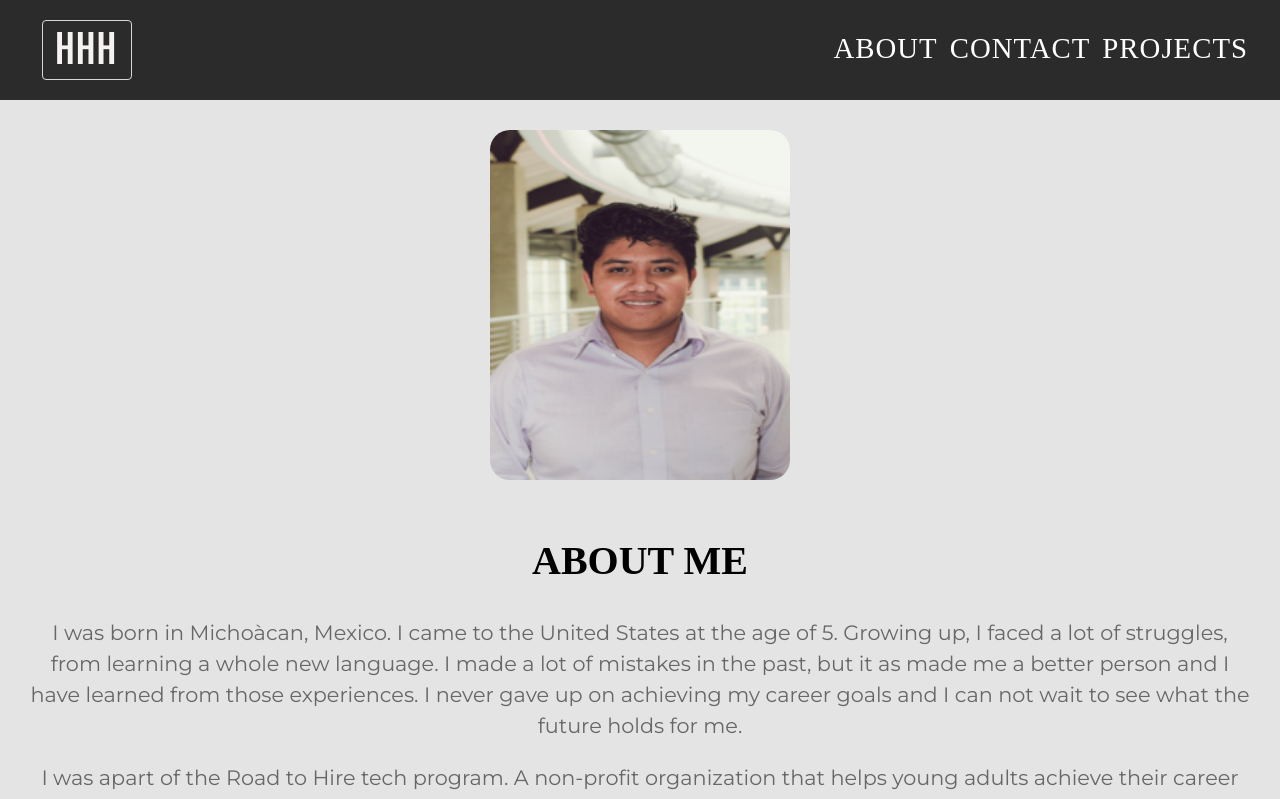
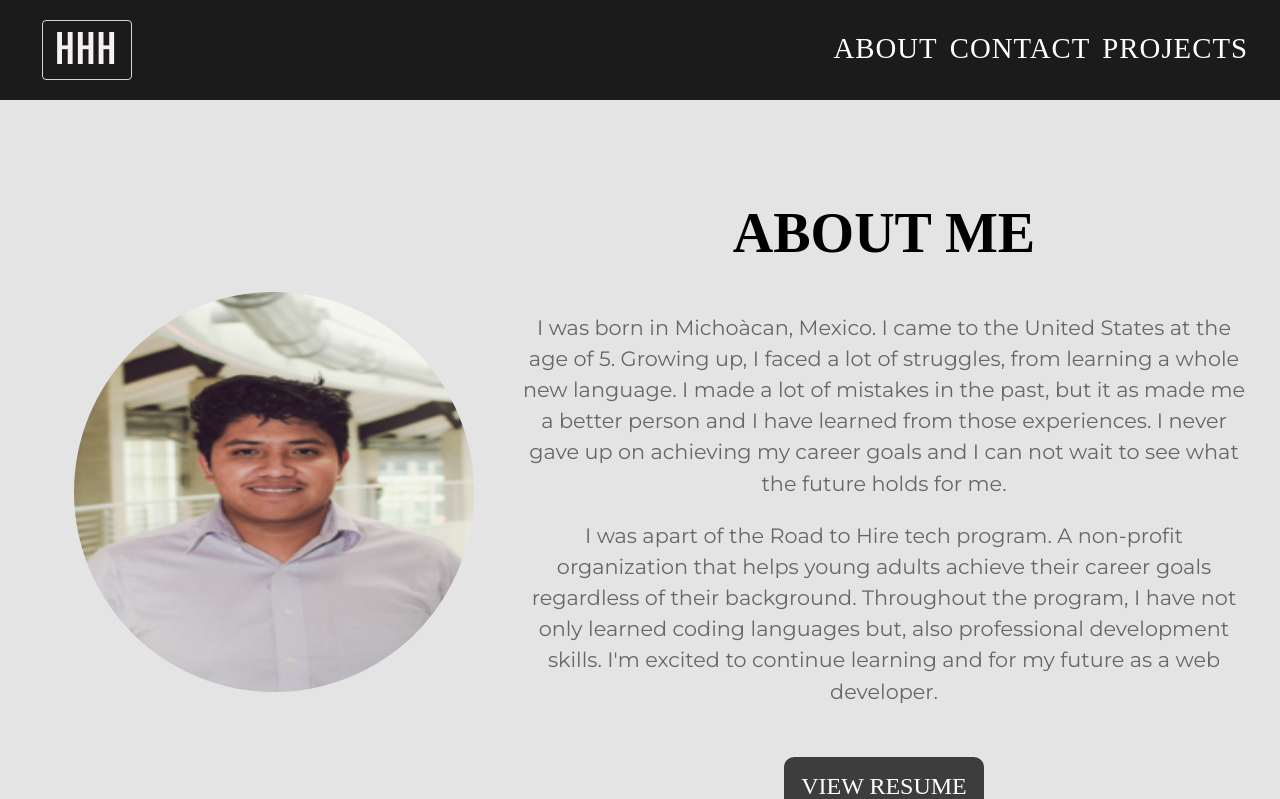
Before and after one commit to Hhernan6/personalPortfolio, a React (Create React App) app: page /About in a window 1280 px wide. Shown: the top 799 px of the page. Built offline with nearby package versions, Linux system fonts and the light colour scheme; no server answers; a web font is replaced by a local one.

Commit message:
styling changes

```diff
--- a/src/App.js
+++ b/src/App.js
@@ -1,12 +1,11 @@
 import React, { Component } from "react";
 import "./assets/App.scss";
 import Header from "./components/Header/Header";
-import Hero from "./components/Hero/Hero";
 import Contact from "./components/Contact/Contact";
 import Projects from "./components/Projects/Projects";
 import { BrowserRouter, Route, Switch } from "react-router-dom";
 import About from "./components/About/About";
-import Footer from "./components/footer/Footer";
+
 import Home from "./components/Home/Home";
 class App extends Component {
   constructor() {
@@ -16,7 +15,7 @@ class App extends Component {
     };
   }
   componentDidMount() {
-    fetch("https://api.jsonbin.io/b/5bb7cc37a97c597b3c6069fd/16")
+    fetch("https://api.jsonbin.io/b/5bd33044adf9f5652a65e946")
       .then(response => response.json())
       .then(res => {
         this.setState({
@@ -48,7 +47,7 @@ class App extends Component {
               </main>
             {/* </Switch> */}
 
-            <Footer />
+
           </div>
         </BrowserRouter>
       </div>
--- a/src/assets/partials/_About.scss
+++ b/src/assets/partials/_About.scss
@@ -3,35 +3,47 @@
   width: 100%;
   background-color: rgb(228, 228, 228);
   display: flex;
+  align-items: center;
   justify-content: space-around;
   flex-direction: column;
-  margin: 0 auto;
-padding: 30px;
+  margin: 100px auto 15px auto;
+  padding: 30px;
+  @media (min-width: 1060px) {
+    flex-direction: row;
+  }
   img {
-    display: block;
     width: 300px;
-    height: 350px;
-    border-radius: 20px;
+    height: 300px;
+    border-radius: 100%;
     margin: 0 auto;
+    @media (min-width: 1060px) {
+      width: 400px;
+      height: 400px;
+    }
   }
   .about-container__content {
     width: 100%;
-    height: 100%;
+    height: 700px;
     margin-top: 2%;
     text-align: center;
+    @media (min-width: 1060px) {
+      width: 60%;
+    }
 
     h2 {
       font-family: "Share", cursive;
       text-transform: uppercase;
       font-size: 2.5rem;
+      @media (min-width: 767px) {
+        font-size: 3.5rem;
+      }
     }
     p {
       font-size: 1.1rem;
       font-family: "Montserrat", sans-serif;
       line-height: 1.5;
       color: rgb(104, 103, 103);
-      height: 100%;
-      width: 100%;
+
       @media (min-width: 760px) {
         font-size: 1.3rem;
       }
--- a/src/assets/partials/_contact.scss
+++ b/src/assets/partials/_contact.scss
@@ -5,7 +5,7 @@
   justify-content: space-around;
   flex-direction: column;
   height: 100%;
-  margin: 0 auto;
+  margin: 100px auto;
   @media (min-width: 760px) {
     flex-direction: row;
     justify-content: space-around;
--- a/src/assets/partials/_header.scss
+++ b/src/assets/partials/_header.scss
@@ -2,13 +2,13 @@
   //   background-color: rgb(245, 243, 243);//403e3e
   top: 0;
   z-index: 100;
-  position: fixed;
+  position: absolute;
   width: 100%;
   display: flex;
   align-items: center;
   justify-content: center;
   height: 100px;
-background-color: rgb(43, 43, 43);
+  background-color: rgb(28, 27, 27);
   &__menu-icon {
     cursor: pointer;
     margin-right: 10px;
@@ -77,12 +77,7 @@ background-color: rgb(43, 43, 43);
     }
   }
 }
-.sticky {
-  position: fixed;
-  top: 0;
-  width: 100%;
-  background: rgb(43, 43, 43);
-}
+
 
 .mobile-nav {
   background-color: rgb(23, 22, 22);
--- a/src/assets/partials/_hero.scss
+++ b/src/assets/partials/_hero.scss
@@ -1,7 +1,7 @@
 // @keyframes opacityText {
 //   from {
 //     opacity: 0;
-//     transform: scale(1.4);
+//     transform: scale(1.6);
 //   }
 //   to {
 //     opacity: 1;
@@ -10,11 +10,10 @@
 // }
 
 .hero {
-  width: 100%;
-  height: 89vh;
-  background: url("https://bit.ly/2z3O5bR") rgba(0, 0, 0, 0.781);
-  background-blend-mode: multiply;
-  position: absolute;
+  width: 100vw;
+  height: 100vh;
+  background: linear-gradient(rgba(0, 0, 0, 0.433), rgba(0, 0, 0, 0.775)), url("https://bit.ly/2urFhKB") ;
+
   background-repeat: no-repeat;
   background-size: cover;
   display: flex;
@@ -22,16 +21,16 @@
   align-items: center;
   background-attachment: fixed;
   transform: scale(1);
-  padding: 0 30px;
+
   &__content {
-    background-color: rgba(14, 13, 13, 0.123);
+  animation-delay: 3s;
     border: solid 2px rgb(254, 254, 254);
-    padding: 25px;
+    padding: 32px;
     text-align: center;
-
+    animation: opacityText 3s ease-out;
     h1 {
       color: rgb(245, 245, 245);
-      font-size: 3.9rem;
+      font-size: 5rem;
       font-family: "Share", cursive;
     }
     p {
--- a/src/assets/partials/_mixins.scss
+++ b/src/assets/partials/_mixins.scss
@@ -3,7 +3,7 @@
       content: "";
       display: block;
       width: 0;
-      height: 2px;
+      height: 2.5px;
       background: white;
       transition: width 0.2s ease-out;
     }
--- a/src/assets/partials/_projects.scss
+++ b/src/assets/partials/_projects.scss
@@ -2,6 +2,7 @@
   width: 100%;
  padding: 30px;
   height: 100%;
+  margin-top: 100px;
   h2 {
     text-align: center;
     font-size: 4rem;
@@ -28,7 +29,7 @@
         height: 100%;
       }
       &__content {
-        background-color: rgba(0, 0, 0, 0.596);
+        background-color: rgba(0, 0, 0, 0.675);
         padding: 30px;
         height: 100%;
         position: absolute;
--- a/src/assets/partials/_resets.scss
+++ b/src/assets/partials/_resets.scss
@@ -14,6 +14,3 @@ a {
 button {
     border: none;
 }
-main {
-    margin-top: 100px
-}
--- a/src/components/About/About.js
+++ b/src/components/About/About.js
@@ -1,7 +1,9 @@
 import React from "react";
+import Footer from "../footer/Footer";
 
 const About = () => {
   return (
+    <div>
     <div className="about-container" id="about-container">
       <img src={require("../../assets/horacio.png")} alt="Horacio" />
       <div className="about-container__content">
@@ -28,6 +30,8 @@ const About = () => {
         </a>
       </div>
     </div>
+    <Footer />
+    </div>
   );
 };
 
--- a/src/components/Contact/Contact.js
+++ b/src/components/Contact/Contact.js
@@ -1,5 +1,6 @@
 import React from "react";
 import Elevator from "elevator.js";
+import Footer from "../footer/Footer";
 const Contact = () => {
   const elevatorFunction = () => {
     let elevator = new Elevator({
@@ -14,6 +15,7 @@ const Contact = () => {
 //     window.scrollTo(0, 0);
 //   };
   return (
+    <div>
     <div className="contact-container" id="contact-container">
       <div className="contact-container__form">
         <h2>Get in Touch with Me</h2>
@@ -52,6 +54,8 @@ const Contact = () => {
         <div onClick={() => elevatorFunction()} className="elevator-btn" />
       </div>
     </div>
+    <Footer />
+    </div>
   );
 };
 
--- a/src/components/Header/Header.js
+++ b/src/components/Header/Header.js
@@ -1,16 +1,7 @@
 import React from "react";
 import { NavLink, withRouter } from "react-router-dom";
 const Header = () => {
-  const stickyNavBar = () => {
-    const navbar = document.getElementById("main-nav");
-    const sticky = navbar.offsetTop;
-    if (window.pageYOffset > sticky) {
-      navbar.classList.add("sticky");
-    } else {
-      navbar.classList.remove("sticky");
-    }
-  };
-  window.onscroll = () => stickyNavBar();
+
 
   const toggleMenu = () => {
     const modal = document.getElementById("mobile-nav");
--- a/src/components/Projects/Projects.js
+++ b/src/components/Projects/Projects.js
@@ -1,7 +1,9 @@
 import React from "react";
 import ProjectCards from "./ProjectCards";
+import  Footer from "../footer/Footer"
 const Project = props => {
   return (
+    <div>
     <div className="projects-container" id="project-container">
     <h2>Projects | Challenges</h2>
       <div className="row" id="project-container">
@@ -18,6 +20,8 @@ const Project = props => {
         })}
       </div>
     </div>
+    <Footer />
+    </div>
   );
 };
 
```
